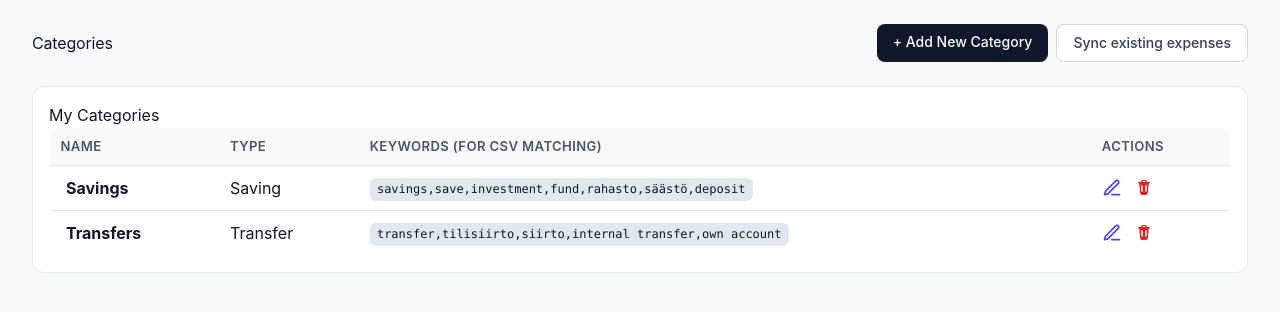
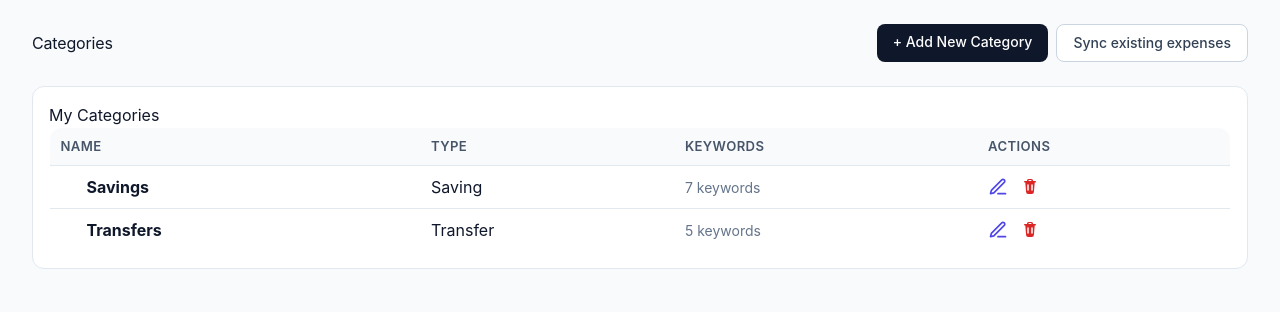
Before and after one commit to andomm/expense-tracker, a Django app: page /expenses/categories/ in a window 1280 px wide. Shown: the part 114-426 px from the top of the page. Run offline with Django 5.2, Linux system fonts and the light colour scheme; the visitor is signed in with stand-in values (Sample User, id 1); data comes from the database, SQL or seed files in the repository; some libraries are stand-ins or nearby versions.

Commit message:
feat: collapsible category list with keyword counts

```diff
--- a/expense_tracker/expenses/templates/expenses/category_list.html
+++ b/expense_tracker/expenses/templates/expenses/category_list.html
@@ -20,39 +20,51 @@
             <tr>
               <th>Name</th>
               <th>Type</th>
-              <th>Keywords (for CSV matching)</th>
+              <th>Keywords</th>
               <th>Actions</th>
             </tr>
           </thead>
-          <tbody>
-            {% for category, depth in category_tree %}
-              <tr {% if depth > 1 %}class="bg-slate-50/60"{% endif %}>
-                <td style="padding-left: {{ depth }}rem">
-                  <strong>{{ category.name }}</strong>
+          {% for group in category_groups %}
+            <tbody x-data="{ open: false }">
+              {# Parent row #}
+              <tr>
+                <td style="padding-left: 1rem">
+                  {% if group.children %}
+                    <span
+                      class="inline-block w-4 cursor-pointer select-none text-slate-400"
+                      @click="open = !open"
+                      x-text="open ? '▼' : '▶'"
+                    ></span>
+                  {% else %}
+                    <span class="inline-block w-4"></span>
+                  {% endif %}
+                  <strong
+                    {% if group.children %}class="cursor-pointer" @click="open = !open"{% endif %}
+                  >{{ group.parent.name }}</strong>
+                  {% if group.children %}
+                    <span class="ml-2 text-xs text-slate-400">({{ group.children|length }})</span>
+                  {% endif %}
                 </td>
-                <td>{{ category.get_category_type_display }}</td>
+                <td>{{ group.parent.get_category_type_display }}</td>
                 <td>
-                  {% if depth == 1 %}
-                    {% if category.get_all_keywords %}
-                      <code class="keyword-pill">{{ category.get_all_keywords }}</code>
+                  {% with kw_count=group.parent_keyword_count %}
+                    {% if kw_count > 0 %}
+                      <span
+                        class="text-sm text-slate-500"
+                        title="{{ group.parent_keywords_full }}"
+                      >{{ kw_count }} keyword{{ kw_count|pluralize }}</span>
                     {% else %}
-                      <span class="text-slate-400">No keywords</span>
+                      <span class="text-sm text-slate-400">No keywords</span>
                     {% endif %}
-                  {% else %}
-                    {% if category.keywords %}
-                      <code class="keyword-pill">{{ category.keywords }}</code>
-                    {% else %}
-                      <span class="text-slate-400">No keywords</span>
-                    {% endif %}
-                  {% endif %}
+                  {% endwith %}
                 </td>
                 <td>
                   <div class="flex items-center gap-3">
                     <a
-                      href="{% url 'category_edit' category.pk %}"
+                      href="{% url 'category_edit' group.parent.pk %}"
                       class="text-indigo-600 hover:text-indigo-800"
-                      aria-label="Edit {{ category.name }}"
-                      title="Edit {{ category.name }}"
+                      aria-label="Edit {{ group.parent.name }}"
+                      title="Edit {{ group.parent.name }}"
                     >
                       <svg xmlns="http://www.w3.org/2000/svg" class="h-5 w-5" viewBox="0 0 24 24" fill="none" stroke="currentColor" stroke-width="2" stroke-linecap="round" stroke-linejoin="round" aria-hidden="true">
                         <path d="M12 20h9" />
@@ -60,10 +72,10 @@
                       </svg>
                     </a>
                     <a
-                      href="{% url 'category_delete' category.pk %}"
+                      href="{% url 'category_delete' group.parent.pk %}"
                       class="text-red-600 hover:text-red-800"
-                      aria-label="Delete {{ category.name }}"
-                      title="Delete {{ category.name }}"
+                      aria-label="Delete {{ group.parent.name }}"
+                      title="Delete {{ group.parent.name }}"
                     >
                       <svg xmlns="http://www.w3.org/2000/svg" class="h-5 w-5" viewBox="0 0 20 20" fill="currentColor" aria-hidden="true">
                         <path fill-rule="evenodd" d="M8.5 2A1.5 1.5 0 007 3.5V4H4.75a.75.75 0 000 1.5h.538l.772 9.267A2.25 2.25 0 008.303 17h3.394a2.25 2.25 0 002.243-2.233l.772-9.267h.538a.75.75 0 000-1.5H13V3.5A1.5 1.5 0 0011.5 2h-3zm3 2V3.5a.5.5 0 00-.5-.5h-2a.5.5 0 00-.5.5V4h3zM8.75 8a.75.75 0 00-1.5 0v5a.75.75 0 001.5 0V8zm4 0a.75.75 0 00-1.5 0v5a.75.75 0 001.5 0V8z" clip-rule="evenodd" />
@@ -72,12 +84,61 @@
                   </div>
                 </td>
               </tr>
-            {% empty %}
+              {# Child rows #}
+              {% for child in group.children %}
+                <tr class="bg-slate-50/60" x-show="open" x-transition.opacity>
+                  <td style="padding-left: {{ child.depth }}rem">
+                    <span class="inline-block w-4"></span>
+                    {{ child.category.name }}
+                  </td>
+                  <td>{{ child.category.get_category_type_display }}</td>
+                  <td>
+                    {% with kw_count=child.keyword_count %}
+                      {% if kw_count > 0 %}
+                        <span
+                          class="text-sm text-slate-500"
+                          title="{{ child.keywords_full }}"
+                        >{{ kw_count }} keyword{{ kw_count|pluralize }}</span>
+                      {% else %}
+                        <span class="text-sm text-slate-400">No keywords</span>
+                      {% endif %}
+                    {% endwith %}
+                  </td>
+                  <td>
+                    <div class="flex items-center gap-3">
+                      <a
+                        href="{% url 'category_edit' child.category.pk %}"
+                        class="text-indigo-600 hover:text-indigo-800"
+                        aria-label="Edit {{ child.category.name }}"
+                        title="Edit {{ child.category.name }}"
+                      >
+                        <svg xmlns="http://www.w3.org/2000/svg" class="h-5 w-5" viewBox="0 0 24 24" fill="none" stroke="currentColor" stroke-width="2" stroke-linecap="round" stroke-linejoin="round" aria-hidden="true">
+                          <path d="M12 20h9" />
+                          <path d="M16.5 3.5a2.12 2.12 0 1 1 3 3L7 19l-4 1 1-4 12.5-12.5z" />
+                        </svg>
+                      </a>
+                      <a
+                        href="{% url 'category_delete' child.category.pk %}"
+                        class="text-red-600 hover:text-red-800"
+                        aria-label="Delete {{ child.category.name }}"
+                        title="Delete {{ child.category.name }}"
+                      >
+                        <svg xmlns="http://www.w3.org/2000/svg" class="h-5 w-5" viewBox="0 0 20 20" fill="currentColor" aria-hidden="true">
+                          <path fill-rule="evenodd" d="M8.5 2A1.5 1.5 0 007 3.5V4H4.75a.75.75 0 000 1.5h.538l.772 9.267A2.25 2.25 0 008.303 17h3.394a2.25 2.25 0 002.243-2.233l.772-9.267h.538a.75.75 0 000-1.5H13V3.5A1.5 1.5 0 0011.5 2h-3zm3 2V3.5a.5.5 0 00-.5-.5h-2a.5.5 0 00-.5.5V4h3zM8.75 8a.75.75 0 00-1.5 0v5a.75.75 0 001.5 0V8zm4 0a.75.75 0 00-1.5 0v5a.75.75 0 001.5 0V8z" clip-rule="evenodd" />
+                        </svg>
+                      </a>
+                    </div>
+                  </td>
+                </tr>
+              {% endfor %}
+            </tbody>
+          {% empty %}
+            <tbody>
               <tr>
                 <td colspan="4" class="text-center text-slate-500">No categories yet. <a class="font-medium text-indigo-600 hover:text-indigo-800" href="{% url 'category_add' %}">Add one</a></td>
               </tr>
-            {% endfor %}
-          </tbody>
+            </tbody>
+          {% endfor %}
         </table>
       </div>
     </section>
--- a/expense_tracker/expenses/views.py
+++ b/expense_tracker/expenses/views.py
@@ -395,6 +395,15 @@ def expense_list(request):
     )
     active_month_label = active_month_date.strftime("%B %Y")
 
+    earliest = (
+        Expense.objects.filter(user=request.user)
+        .order_by("date")
+        .values_list("date", flat=True)
+        .first()
+    )
+    earliest_year = earliest.year if earliest else today.year
+    picker_years = list(range(earliest_year, today.year + 1))
+
     expenses_queryset = (
         Expense.objects.filter(user=request.user)
         .select_related(
@@ -507,6 +516,9 @@ def expense_list(request):
             "order_by": order_by,
             "category_filter_value": category_filter_value,
             "search_query": search_query,
+            "picker_years": picker_years,
+            "active_month_num": active_month_date.month,
+            "active_year": active_month_date.year,
             "expense_list_query_string": _build_expense_list_query_string(
                 {
                     "month": "all" if is_all else active_month_date.strftime("%Y-%m"),
@@ -750,28 +762,20 @@ def show_expenses_amount(request):
 
 @login_required
 def category_list(request):
-    """List the current user's categories as an ordered flat tree."""
+    """List the current user's categories as collapsible groups."""
 
-    def build_flat_tree(root_queryset) -> list[tuple]:
+    def build_category_groups(user) -> list[dict]:
         """
-        Return (category, depth) pairs ordered so each parent is immediately
-        followed by all its children (recursively), alphabetically within each level.
-        Loads the full subtree efficiently using a single query + Python grouping.
+        Build a list of category groups for the template.
+        Each group has: parent, parent_keyword_count, parent_keywords_full, children.
+        Children are dicts with: category, depth, keyword_count, keywords_full.
         """
-        root_ids = list(root_queryset.values_list("pk", flat=True))
-        if not root_ids:
-            return []
-
-        # Load all categories in the same tree(s) in one query
         all_cats = list(
-            Category.objects.filter(
-                models.Q(pk__in=root_ids)
-                | models.Q(parent_id__in=root_ids)
-                | models.Q(parent__parent_id__in=root_ids)
-                | models.Q(parent__parent__parent_id__in=root_ids)
-                | models.Q(parent__parent__parent__parent_id__in=root_ids)
-            ).select_related(
-                "parent", "parent__parent", "parent__parent__parent", "parent__parent__parent__parent"
+            Category.objects.filter(user=user).select_related(
+                "parent",
+                "parent__parent",
+                "parent__parent__parent",
+                "parent__parent__parent__parent",
             )
         )
 
@@ -782,26 +786,38 @@ def category_list(request):
         for children in by_parent.values():
             children.sort(key=lambda c: c.name.lower())
 
-        result: list[tuple] = []
+        groups = []
+        for root in by_parent.get(None, []):
+            children_list = []
 
-        def traverse(parent_id, depth):
-            for cat in by_parent.get(parent_id, []):
-                # Only start from actual roots of this queryset
-                if parent_id is None and cat.pk not in root_ids:
-                    continue
-                result.append((cat, depth))
-                traverse(cat.pk, depth + 1)
+            def collect_children(parent, depth):
+                for child in by_parent.get(parent.pk, []):
+                    kw_list = child.get_keywords_list()
+                    children_list.append({
+                        "category": child,
+                        "depth": depth,
+                        "keyword_count": len(kw_list),
+                        "keywords_full": ", ".join(kw_list),
+                    })
+                    collect_children(child, depth + 1)
 
-        traverse(None, 1)
-        return result
+            collect_children(root, 2)
 
-    user_roots = Category.objects.filter(user=request.user, parent__isnull=True)
+            all_kw = root.get_all_keywords_list()
+            groups.append({
+                "parent": root,
+                "parent_keyword_count": len(all_kw),
+                "parent_keywords_full": ", ".join(all_kw),
+                "children": children_list,
+            })
+
+        return groups
 
     return render(
         request,
         "expenses/category_list.html",
         {
-            "category_tree": build_flat_tree(user_roots),
+            "category_groups": build_category_groups(request.user),
         },
     )
 
```
